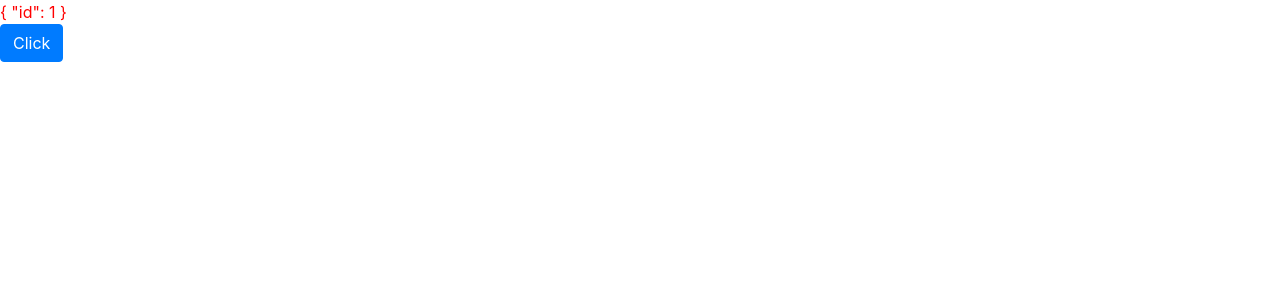
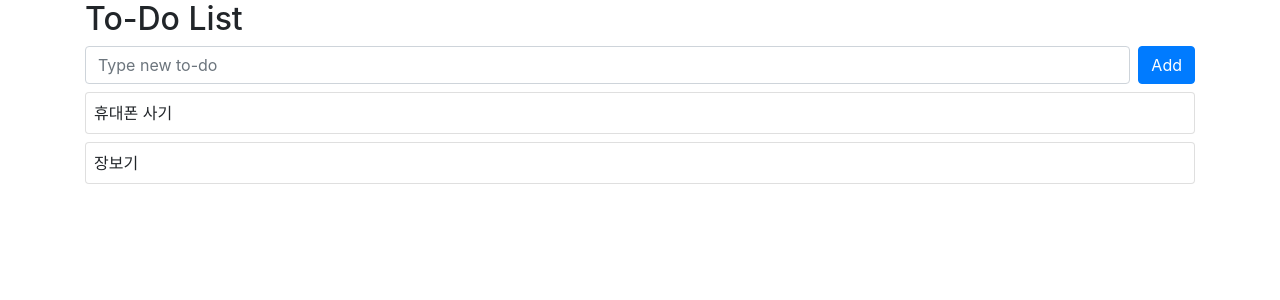
Before and after one commit to yeswon9874/vue3-project, a Vue app: page / in a window 1280 px wide. Shown: the top 300 px of the page. Built offline with nearby package versions, Linux system fonts and the light colour scheme.

Commit message:
2023/10/17 todo 카드 만들기

```diff
--- a/src/App.vue
+++ b/src/App.vue
@@ -1,13 +1,39 @@
 <template>
-  <div class="name">
-    {{ name }}
+  <div class="container">
+    <h2>To-Do List</h2>
+      <form
+        @submit.prevent="onSumbit"
+        class="d-flex"
+      >
+        <div class="flex-grow-1 mr-2">
+          <input
+            class="form-control"
+            type="text"
+            v-model="todo"
+            placeholder="Type new to-do"
+          >
+        </div>
+        <div>
+          <button
+            class="btn btn-primary"
+            type="submit"
+            @click="onSumbit"
+          >
+            Add
+          </button>
+        </div>
+      </form>
+      <div class="card mt-2">
+          <div class="card-body p-2">
+            {{ todos[0].subject }}
+          </div>
+      </div>
+      <div class="card mt-2">
+          <div class="card-body p-2">
+            {{ todos[1].subject }}
+          </div>
+      </div>
   </div>
-  <button
-    class="btn btn-primary"
-    v-on:click="updateName"
-  >
-    Click
-  </button>
 </template>
 
 <script>
@@ -15,27 +41,23 @@
 
 export default {
   setup() {
-    // 값 변경 시
-    const name = ref({
-      id: 1
-    });
+    const todo = ref('');
+    const todos = ref([
+      {id: 1, subject: '휴대폰 사기'},
+      {id: 2, subject: '장보기'},
+    ]);
 
-    // const greeting = (name) => {
-    //   return 'Hello, ' + name;
-    // };
-
-    // const greet = greeting(name);
-
-    const updateName = () => {
-      // ref 사용 object 사용시 value.id
-      // 아니면 reactive 사용
-      name.value.id = 2;
-      console.log(name)
+    const onSumbit = () => {
+      todos.value.push({
+        id: Date.now(),
+        subject: todo.value,
+      });
     };
 
     return {
-      name,
-      updateName,
+      todo,
+      todos,
+      onSumbit,
     };
   }
 }
```
